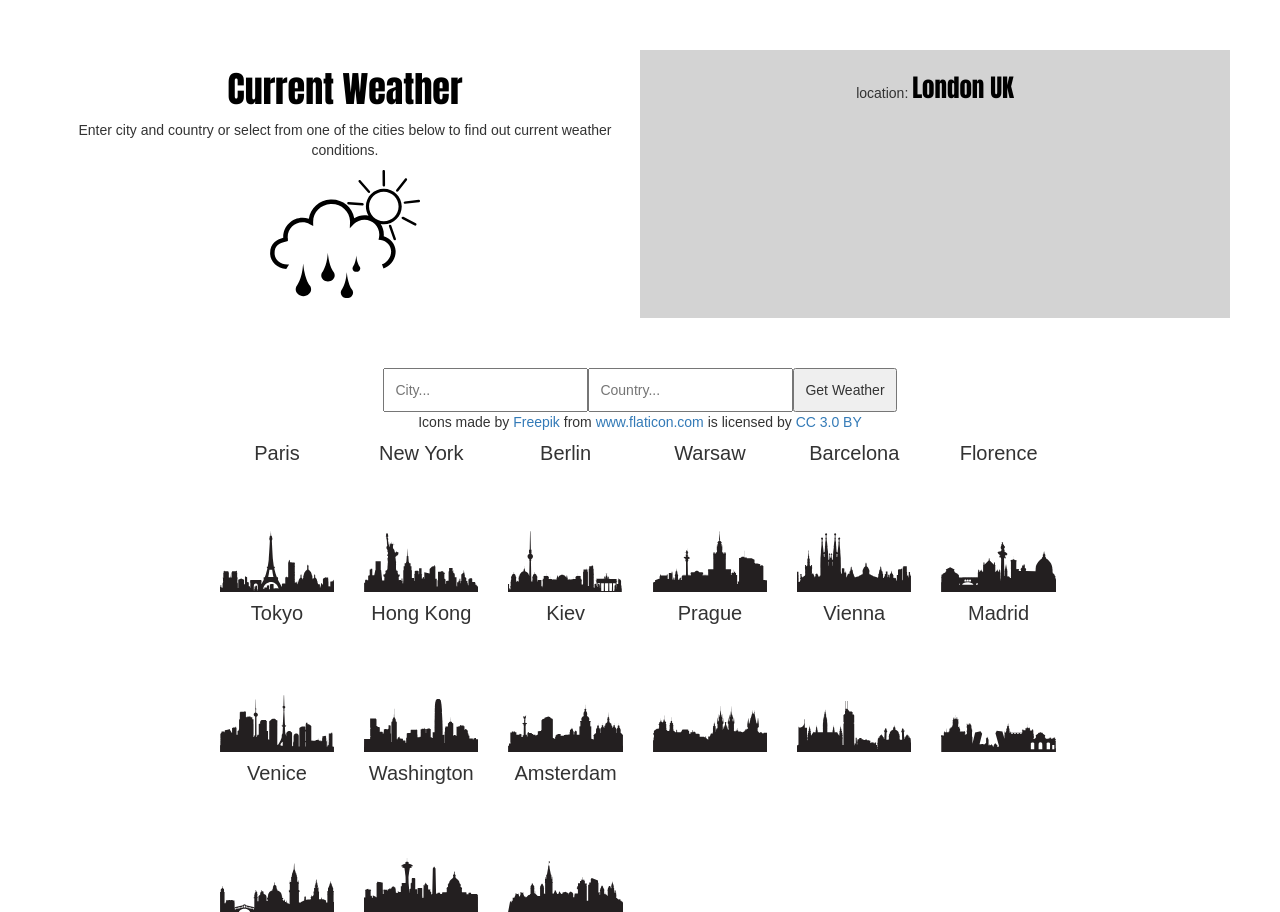
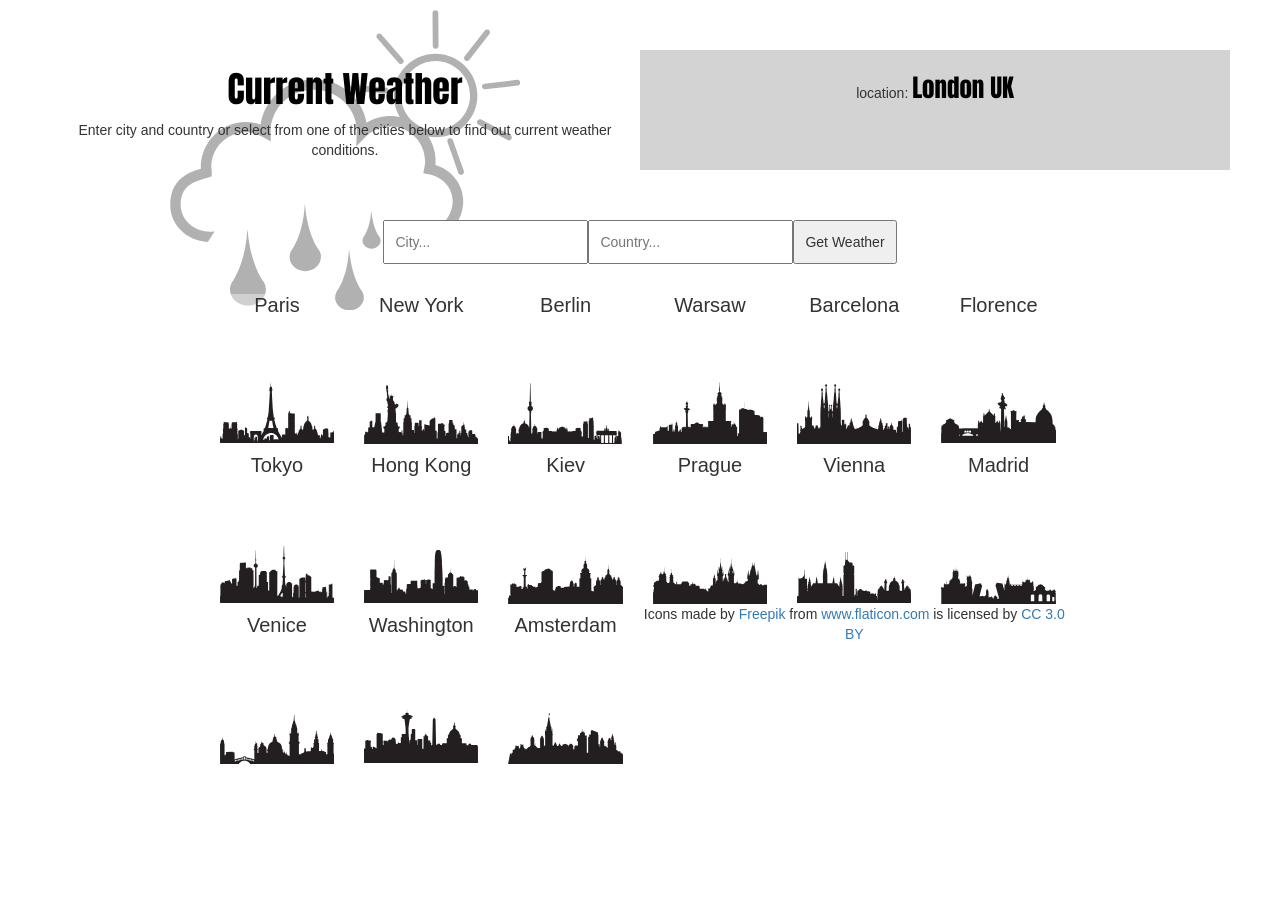
Before and after one commit to frdvorak/React-weather-app, a React (Create React App) app: page / in a window 1280 px wide. After the commit the page ends 800 px from the top, so only its background shows below. Built offline with nearby package versions, Linux system fonts and the light colour scheme; no server answers.

Commit message:
weather-icon component - fully implemented

```diff
--- a/src/App.css
+++ b/src/App.css
@@ -14,6 +14,7 @@
 }
 .section-one {
   padding: 0;
+  position: relative;
 }
 .section-one h1 {
   font-family: Impact;
@@ -35,17 +36,23 @@
   font-family: Impact;
   font-size: 25px;
 }
-/** Section Two - WeatherIcon Component *************/
-img {
-  width: 150px;
+/** Section One - WeatherIcon Component *************/
+.section-one img {
+  width: 350px;
   margin-bottom: 20px;
+  position: absolute;
+  top: -40px;
+  left: 50%;
+  transform: translate(-50%, 0);
+  opacity: 0.3;
+  z-index: -10;
 }
 
 WeatherIcon
 /** Form section ********************************/
 .form-section {
   width: 100%;
-  margin-bottom: 50px;
+  margin-bottom: 150px;
 }
 .form-section input {
   padding: 10px;
--- a/src/App.js
+++ b/src/App.js
@@ -154,9 +154,10 @@ class App extends Component {
           <CityTile name={'Venice'} city={'venice'} country={'it'} imageFile={'venice'} tileClick={this.tileClick}/>
           <CityTile name={'Washington'} city={'washington'} country={'us'} imageFile={'washington'} tileClick={this.tileClick}/>
           <CityTile name={'Amsterdam'} city={'amsterdam'} country={'nl'} imageFile={'amsterdam'} tileClick={this.tileClick}/>
+          <div>Icons made by <a href="http://www.freepik.com" title="Freepik">Freepik</a> from <a href="https://www.flaticon.com/" title="Flaticon">www.flaticon.com</a> is licensed by <a href="http://creativecommons.org/licenses/by/3.0/" title="Creative Commons BY 3.0" target="_blank" rel="noopener noreferrer">CC 3.0 BY</a></div>
+
         </div>
-        <div>Icons made by <a href="http://www.freepik.com" title="Freepik">Freepik</a> from <a href="https://www.flaticon.com/" title="Flaticon">www.flaticon.com</a> is licensed by <a href="http://creativecommons.org/licenses/by/3.0/" title="Creative Commons BY 3.0" target="_blank" rel="noopener noreferrer">CC 3.0 BY</a></div>
-      </div>
+        </div>
     );
   }
 }
```
Also changed, not shown: 1 other file (tests, documents, lock files or other folders).
